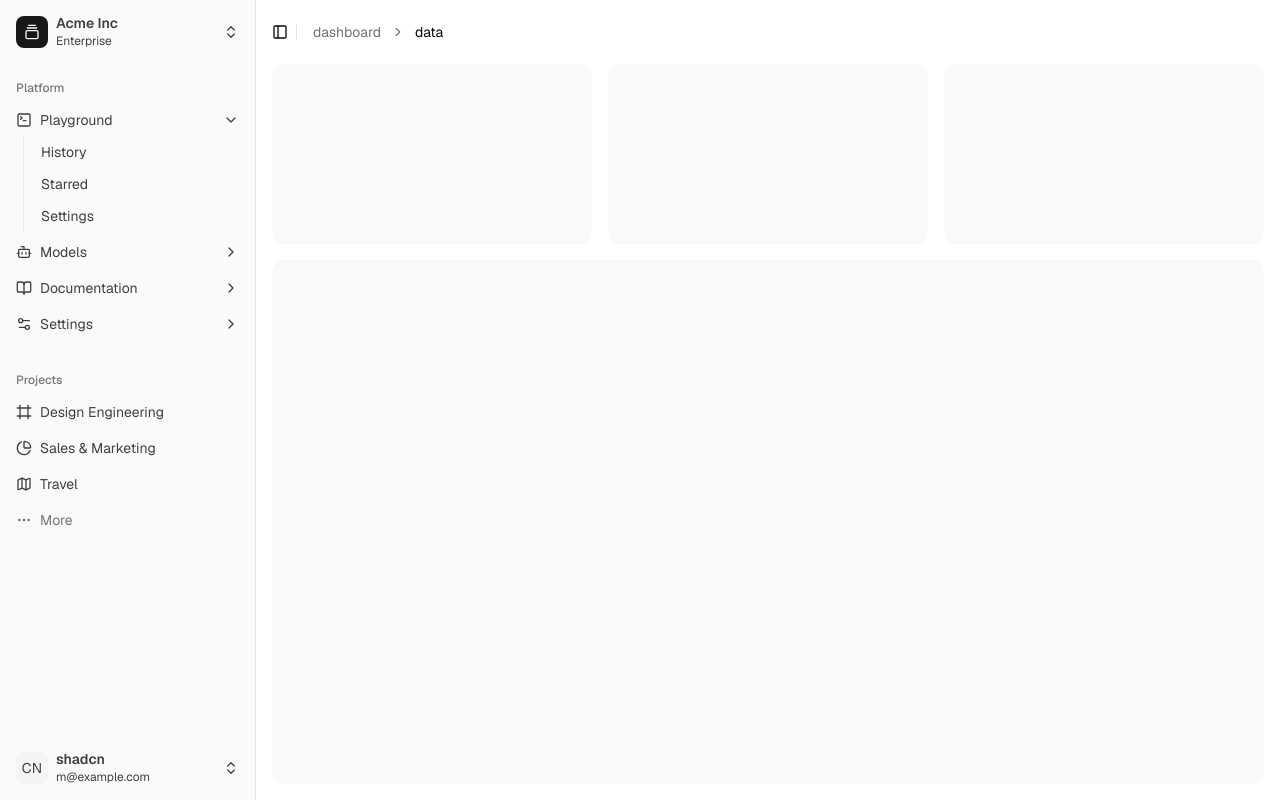
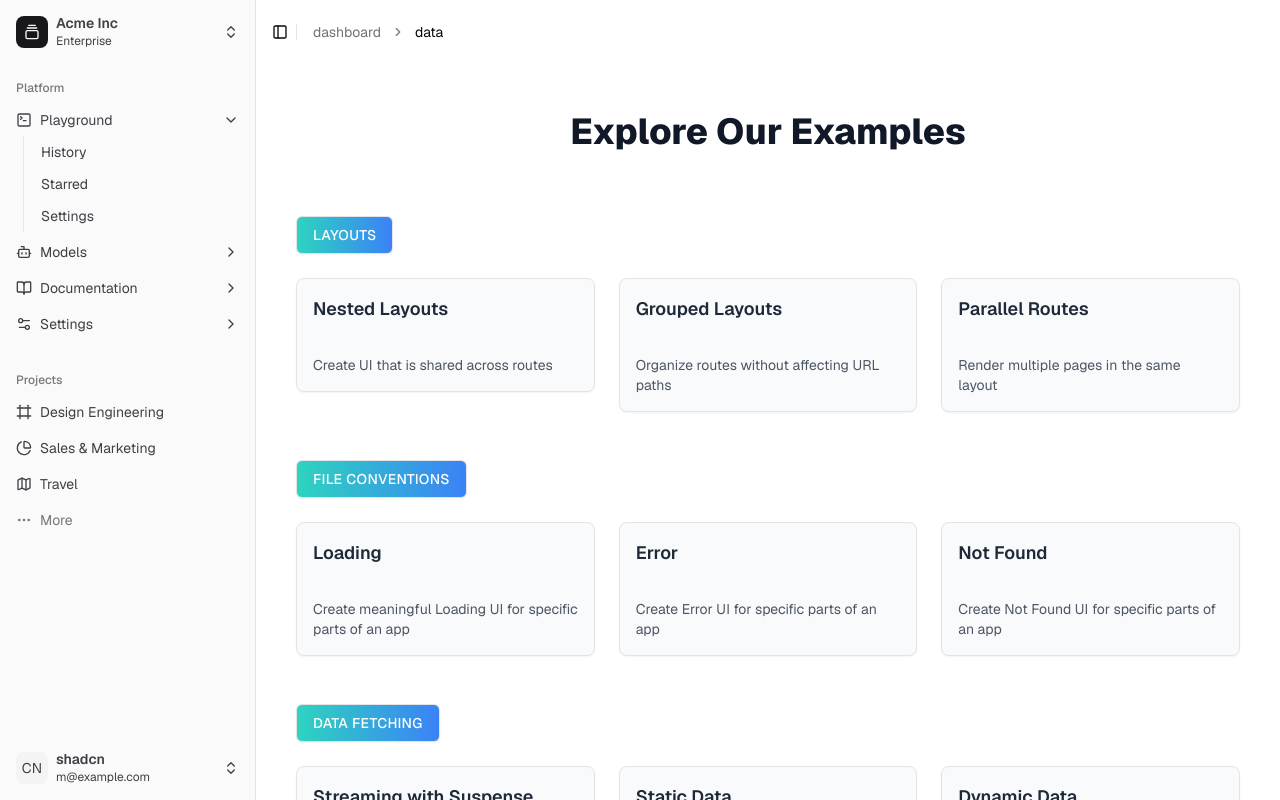
Before and after one commit to doublefix/chou, a Next.js app: page /dashboard in a window 1280 px wide. Shown: the top 800 px of the page. Built offline with nearby package versions, Linux system fonts and the light colour scheme.

Commit message:
Fix dashboard page

```diff
--- a/app/dashboard/page.tsx
+++ b/app/dashboard/page.tsx
@@ -1,4 +1,8 @@
-import { AppSidebar } from "@/components/app-sidebar"
+import { demos } from "@/lib/demos";
+import Link from "next/link";
+import { Card, CardHeader, CardContent } from "@/components/ui/card";
+import { Badge } from "@/components/ui/badge";
+import { AppSidebar } from "@/components/app-sidebar";
 import {
   Breadcrumb,
   BreadcrumbItem,
@@ -6,13 +10,13 @@ import {
   BreadcrumbList,
   BreadcrumbPage,
   BreadcrumbSeparator,
-} from "@/components/ui/breadcrumb"
-import { Separator } from "@/components/ui/separator"
+} from "@/components/ui/breadcrumb";
+import { Separator } from "@/components/ui/separator";
 import {
   SidebarInset,
   SidebarProvider,
   SidebarTrigger,
-} from "@/components/ui/sidebar"
+} from "@/components/ui/sidebar";
 
 export default function Page() {
   return (
@@ -26,9 +30,7 @@ export default function Page() {
             <Breadcrumb>
               <BreadcrumbList>
                 <BreadcrumbItem className="hidden md:block">
-                  <BreadcrumbLink href="#">
-                    dashboard
-                  </BreadcrumbLink>
+                  <BreadcrumbLink href="#">dashboard</BreadcrumbLink>
                 </BreadcrumbItem>
                 <BreadcrumbSeparator className="hidden md:block" />
                 <BreadcrumbItem>
@@ -39,14 +41,63 @@ export default function Page() {
           </div>
         </header>
         <div className="flex flex-1 flex-col gap-4 p-4 pt-0">
-          <div className="grid auto-rows-min gap-4 md:grid-cols-3">
+          {/* <div className="grid auto-rows-min gap-4 md:grid-cols-3">
             <div className="aspect-video rounded-xl bg-muted/50" />
             <div className="aspect-video rounded-xl bg-muted/50" />
             <div className="aspect-video rounded-xl bg-muted/50" />
           </div>
-          <div className="min-h-[100vh] flex-1 rounded-xl bg-muted/50 md:min-h-min" />
+          <div className="min-h-[100vh] flex-1 rounded-xl bg-muted/50 md:min-h-min" /> */}
+
+          {/* Embedded Example Section */}
+          <div className="container mx-auto max-w-6xl px-6 py-12 space-y-16">
+            <h1 className="text-4xl font-extrabold text-center text-gray-900">
+              Explore Our Examples
+            </h1>
+
+            <div className="space-y-12">
+              {demos.map((section) => (
+                <div key={section.name} className="space-y-6">
+                  {/* Section Header */}
+                  <div className="flex items-center space-x-3">
+                    <Badge
+                      variant="outline"
+                      className="bg-gradient-to-r from-teal-400 to-blue-500 text-white px-4 py-2 rounded-md shadow-sm uppercase tracking-wide text-sm font-medium"
+                    >
+                      {section.name}
+                    </Badge>
+                  </div>
+
+                  {/* Card Container */}
+                  <div className="flex flex-wrap gap-6">
+                    {section.items.map((item) => (
+                      <Link
+                        href={`/${item.slug}`}
+                        key={item.name}
+                        className="flex-1 basis-[calc(33.333%-1rem)] max-w-[calc(33.333%-1rem)]"
+                      >
+                        <Card className="group bg-gray-50 rounded-lg shadow-sm hover:shadow-md transition-transform transform hover:-translate-y-2">
+                          <CardHeader className="p-4">
+                            <h2 className="text-lg font-semibold text-gray-800 group-hover:text-teal-600">
+                              {item.name}
+                            </h2>
+                          </CardHeader>
+                          {item.description && (
+                            <CardContent className="p-4">
+                              <p className="text-sm text-gray-600 group-hover:text-gray-800">
+                                {item.description}
+                              </p>
+                            </CardContent>
+                          )}
+                        </Card>
+                      </Link>
+                    ))}
+                  </div>
+                </div>
+              ))}
+            </div>
+          </div>
         </div>
       </SidebarInset>
     </SidebarProvider>
-  )
+  );
 }
```
